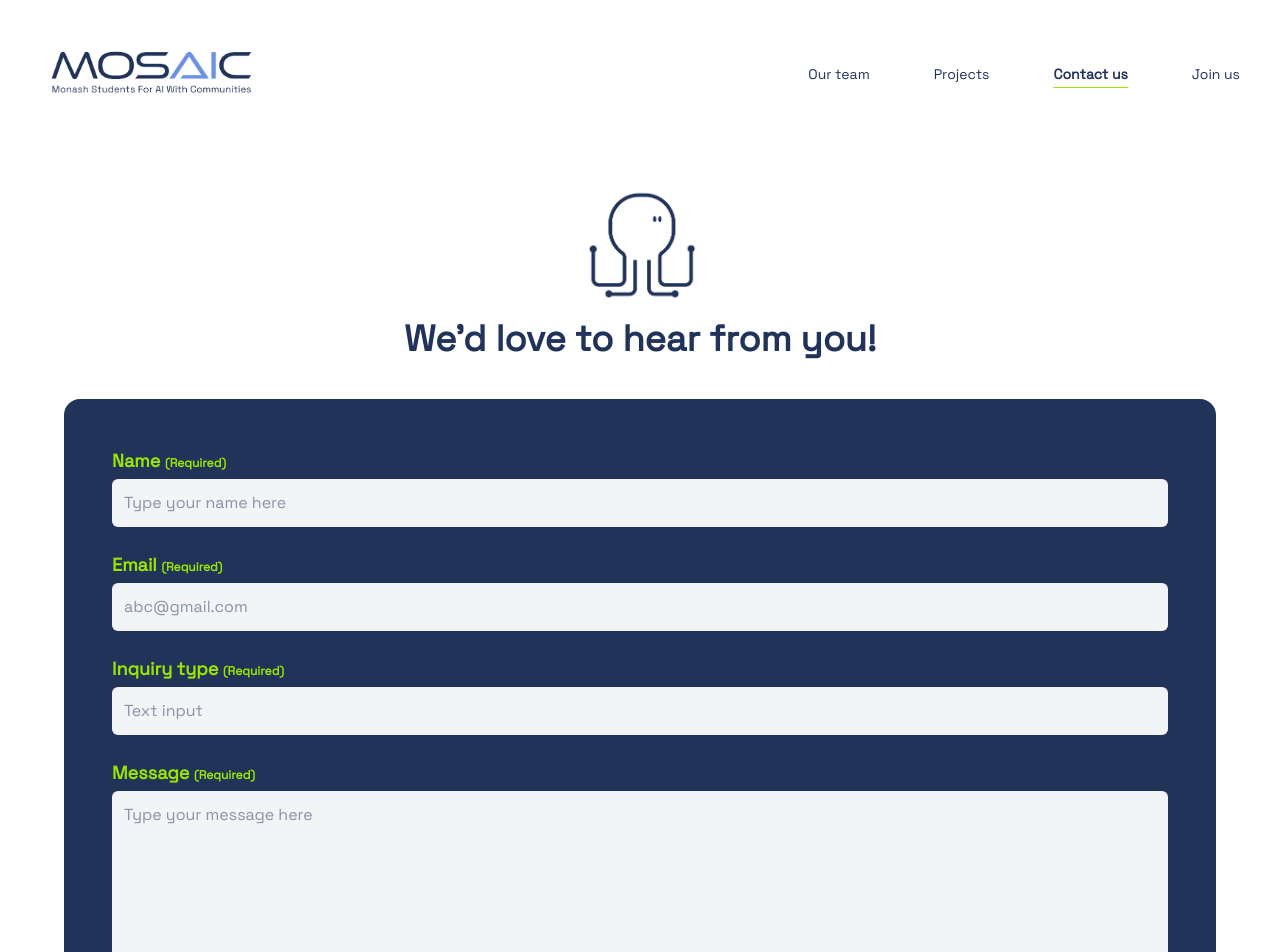
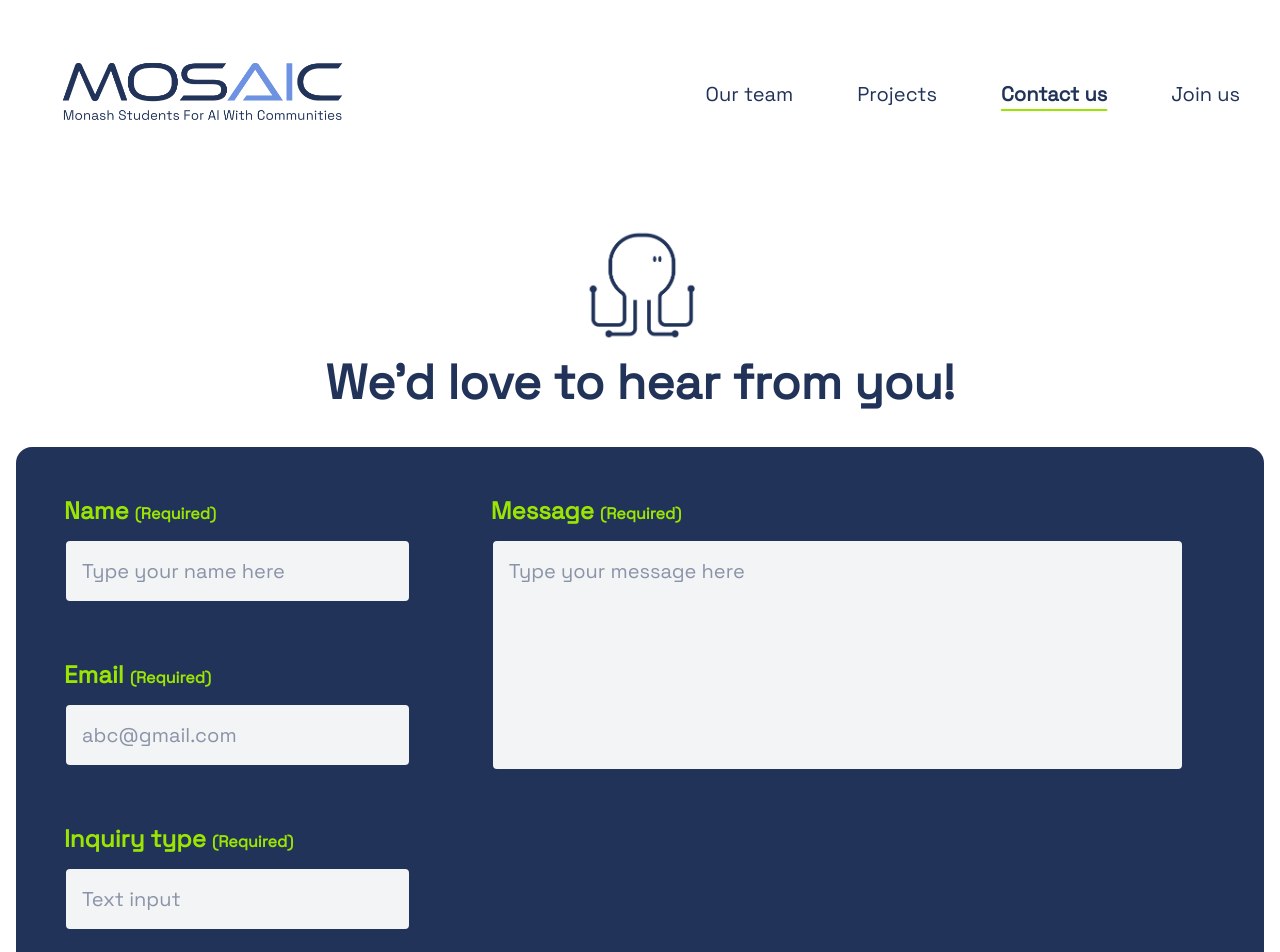
Before and after one commit to Monash-Mosaic/MOSAIC_website, a Next.js app: page /contact in a window 1280 px wide. Shown: the top 952 px of the page. Built offline with nearby package versions, Linux system fonts and the light colour scheme.

Commit message:
Update styling

```diff
--- a/src/app/contact/page.js
+++ b/src/app/contact/page.js
@@ -47,35 +47,40 @@ export default function ContactPage() {
       <Navbar color="dark" />
       <section className="w-full flex flex-col items-center mt-10 px-4">
         <img src="/Octopus_icon_3.png" alt="Octopus" className="mx-auto mb-4 w-20 md:w-28" />
-        <h1 className="text-3xl md:text-4xl font-extrabold text-center mb-2" style={{ color: '#213359' }}>
+        <h1 className="text-3xl md:text-5xl font-extrabold text-center mb-2" style={{ color: '#213359' }}>
           We’d love to hear from you!
         </h1>
-        <div className="w-full max-w-6xl bg-[#213359] rounded-2xl mt-8 p-8 md:p-12 flex flex-col md:flex-row gap-8">
-          <form className="flex-1 flex flex-col gap-6" onSubmit={handleSubmit}>
-            <div>
-              <label className="block text-lime-400 text-lg font-semibold mb-1">Name <span className="text-xs text-lime-400">(Required)</span></label>
-              <input name="Name" type="text" required placeholder="Type your name here" value={form.Name} onChange={handleChange} className="w-full rounded-md p-3 text-[#213359] bg-gray-100 focus:outline-none focus:ring-2 focus:ring-lime-400" />
-            </div>
-            <div>
-              <label className="block text-lime-400 text-lg font-semibold mb-1">Email <span className="text-xs text-lime-400">(Required)</span></label>
-              <input name="Email" type="email" required placeholder="abc@gmail.com" value={form.Email} onChange={handleChange} className="w-full rounded-md p-3 text-[#213359] bg-gray-100 focus:outline-none focus:ring-2 focus:ring-lime-400" />
-            </div>
-            <div>
-              <label className="block text-lime-400 text-lg font-semibold mb-1">Inquiry type <span className="text-xs text-lime-400">(Required)</span></label>
-              <input name="InquiryType" type="text" required placeholder="Text input" value={form.InquiryType} onChange={handleChange} className="w-full rounded-md p-3 text-[#213359] bg-gray-100 focus:outline-none focus:ring-2 focus:ring-lime-400" />
-            </div>
-            <div>
-              <label className="block text-lime-400 text-lg font-semibold mb-1">Message <span className="text-xs text-lime-400">(Required)</span></label>
-              <textarea name="Message" required placeholder="Type your message here" rows={7} value={form.Message} onChange={handleChange} className="w-full rounded-md p-3 text-[#213359] bg-gray-100 focus:outline-none focus:ring-2 focus:ring-lime-400 resize-none" />
+        <div className="w-full  bg-[#213359] rounded-2xl mt-8 p-8 md:p-12 flex flex-col md:flex-row gap-8 justify-center">
+          <form className="flex-1 flex flex-col gap-8 max-w-6xl" onSubmit={handleSubmit}>
+            <div className="flex gap-20">
+              <div className="w-1/3 flex flex-col gap-y-14">
+                <div className='flex flex-col gap-y-2'>
+                  <label className="block text-lime-400 text-2xl font-semibold mb-1">Name <span className="text-base text-lime-400">(Required)</span></label>
+                  <input name="Name" type="text" required placeholder="Type your name here" value={form.Name} onChange={handleChange} className="w-full p-4 text-xl border-2 rounded-lg rounded-md p-3 text-[#213359] bg-gray-100 focus:outline-none focus:ring-2 focus:ring-lime-400" />
+                </div>
+                <div className='flex flex-col gap-y-2'>
+                  <label className="block text-lime-400 text-2xl font-semibold mb-1">Email <span className="text-base text-lime-400">(Required)</span></label>
+                  <input name="Email" type="email" required placeholder="abc@gmail.com" value={form.Email} onChange={handleChange} className="w-full p-4 text-xl border-2 rounded-lg  rounded-md p-3 text-[#213359] bg-gray-100 focus:outline-none focus:ring-2 focus:ring-lime-400" />
+                </div>
+                <div className='flex flex-col gap-y-2'>
+                  <label className="block text-lime-400 text-2xl font-semibold mb-1">Inquiry type <span className="text-base text-lime-400">(Required)</span></label>
+                  <input name="InquiryType" type="text" required placeholder="Text input" value={form.InquiryType} onChange={handleChange} className="w-full p-4 text-xl border-2 rounded-lg  rounded-md p-3 text-[#213359] bg-gray-100 focus:outline-none focus:ring-2 focus:ring-lime-400" />
+                </div>
+              </div>
+              <div className="w-2/3 flex flex-col gap-y-2">
+                <label className="block text-lime-400 text-2xl font-semibold mb-1">Message <span className="text-base text-lime-400">(Required)</span></label>
+                <textarea name="Message" required placeholder="Type your message here" rows={7} value={form.Message} onChange={handleChange} className="w-full p-4 text-xl border-2 rounded-lg  rounded-md p-3 text-[#213359] bg-gray-100 focus:outline-none focus:ring-2 focus:ring-lime-400 resize-none" />
+              </div>
             </div>
             <div className="flex justify-end">
-              <button type="submit" disabled={loading} className="bg-lime-400 text-[#213359] px-10 py-3 rounded-full font-semibold text-lg hover:bg-lime-300 transition shadow-md mt-4 disabled:opacity-60">
+              <button type="submit" disabled={loading} className="bg-lime-400 text-[#213359] p-4 text-xl  px-12 py-4 rounded-full font-semibold text-lg hover:bg-lime-300 transition shadow-md mt-4 disabled:opacity-60">
                 {loading ? 'Submitting...' : 'Submit'}
               </button>
             </div>
             {status === 'success' && <p className="text-green-400 mt-2">Thank you! Your message has been sent.</p>}
             {status === 'error' && <p className="text-red-400 mt-2">Something went wrong. Please try again.</p>}
           </form>
+          <div className="border-b-2 border-blue-500"></div>
         </div>
       </section>
     </main>
--- a/src/components/Navbar.jsx
+++ b/src/components/Navbar.jsx
@@ -34,12 +34,12 @@ export default function Navbar({ color = 'light' }) {
   const borderStyle = borderHoverStyle[pathname] + commonBorderStyle
   return (
     <header className="w-full flex justify-between items-center py-6 max-w-7xl mx-auto px-6">
-      <div className={`text-2xl font-roboto ${textColor}`}>
+      <div className={`text-2xl ${textColor}`}>
         <Link href="/">
-          <img src={logoSource} alt="MOSAIC logo" className="h-25 cursor-pointer" />
+          <img src={logoSource} alt="MOSAIC logo" className="h-35 cursor-pointer" />
         </Link>
       </div>
-      <nav className={`space-x-8 ${textColor} text-sm`}>
+      <nav className={`space-x-8 ${textColor} text-xl`}>
         <Link href="#team" className={borderStyle}>Our team</Link>
         <Link href="#projects" className={borderStyle}>Projects</Link>
         <Link href="/contact" className={borderStyle + `${pathname === '/contact' ? underlineStyle : ''}`}>Contact us</Link>
```
